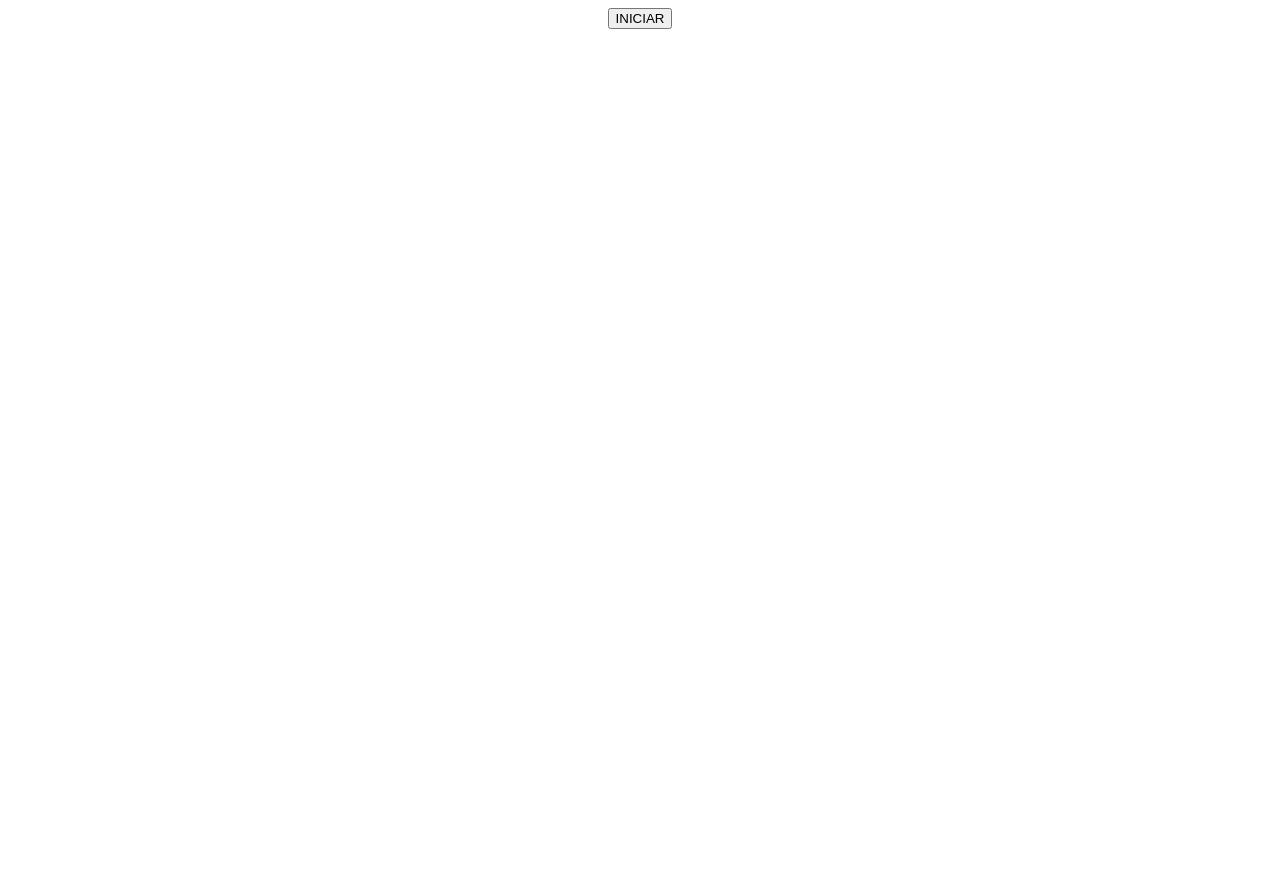
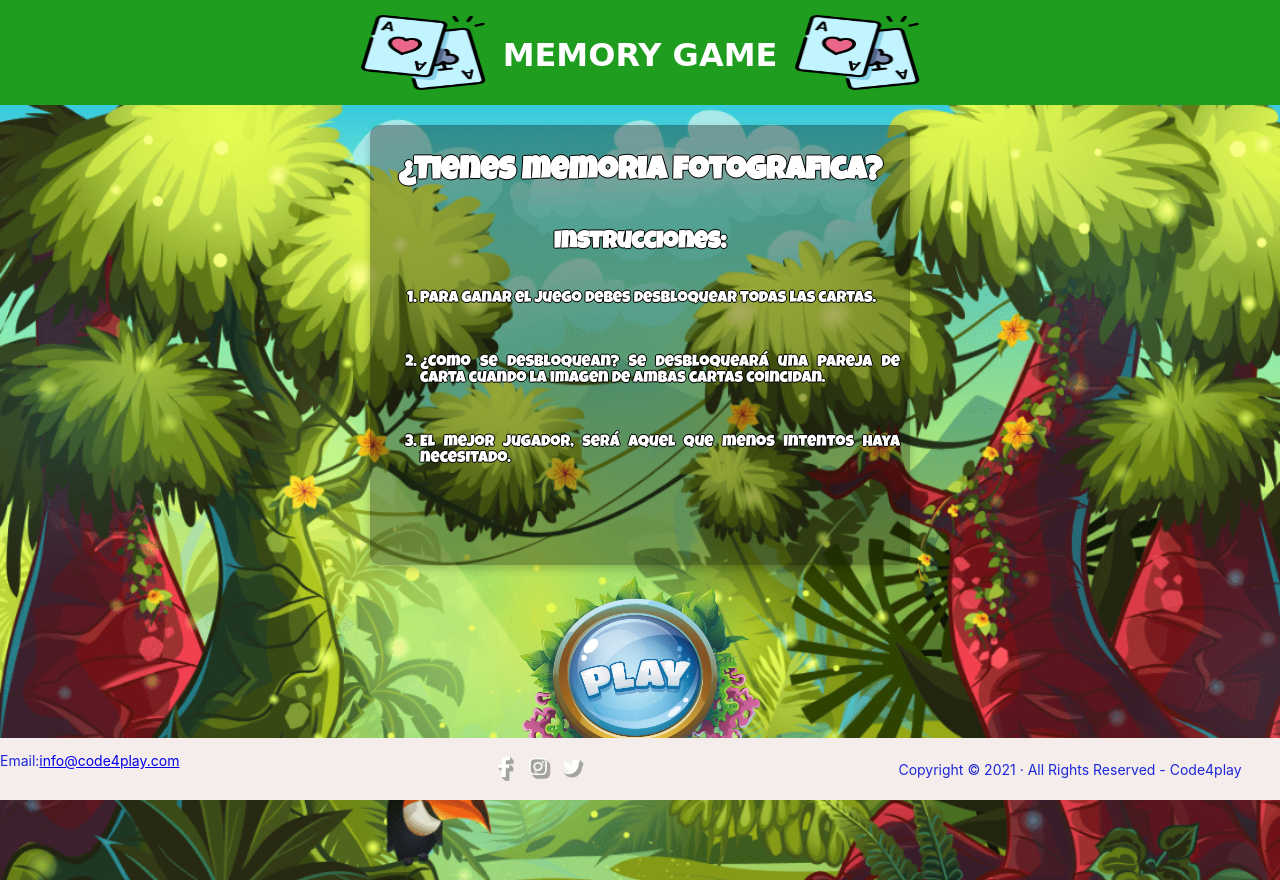
Before and after one commit to nuviba/juegoCartasMemoria, a plain HTML site: page index.html in a window 1280 px wide. Before the commit the page ends 843 px from the top, so only its background shows below. Drawn offline with Linux system fonts and the light colour scheme; a web font is replaced by a local one.

Commit message:
Creada landing page

```diff
--- a/index.html
+++ b/index.html
@@ -1,27 +1,66 @@
 <!DOCTYPE html>
 <html lang="en">
-<head>
-    <meta charset="UTF-8">
-    <meta http-equiv="X-UA-Compatible" content="IE=edge">
-    <meta name="viewport" content="width=device-width, initial-scale=1.0">
-    <title>Juego Memoria</title>
-    <link rel="stylesheet" href="./style.css">
+  <head>
+    <meta charset="UTF-8" />
+    <meta http-equiv="X-UA-Compatible" content="IE=edge" />
+    <meta name="viewport" content="width=device-width, initial-scale=1.0" />
+    <title>Memory Game</title>
+    <link rel="stylesheet" href="./style.css" />
+    <link rel="preconnect" href="https://fonts.googleapis.com" />
+    <link rel="preconnect" href="https://fonts.gstatic.com" crossorigin />
+    <link
+      href="https://fonts.googleapis.com/css2?family=Rampart+One&display=swap"
+      rel="stylesheet"
+    />
+    <link
+      href="https://fonts.googleapis.com/css2?family=Luckiest+Guy&family=Rampart+One&display=swap"
+      rel="stylesheet"
+    />
+  </head>
+  <body>
+    <header>
+      <div id="title">
+        <img src="./iconos/cartas.png" alt="cartas_icono" />
+        <h1>MEMORY GAME</h1>
+        <img src="./iconos/cartas.png" alt="cartas_icono" />
+      </div>
+    </header>
+    <main>
+      <div id="intro">
+        <h1>¿Tienes memoria fotografica?</h1>
+        <h2>Instrucciones:</h2>
+        <ol>
+          <li>Para ganar el juego debes desbloquear todas las cartas.</li></br></br></br>
+          <li>
+            ¿Como se desbloquean? Se desbloqueará una pareja de carta cuando la
+            imagen de ambas cartas coincidan.
+          </li></br></br></br>
+          <li>
+            El mejor jugador, será aquel que menos intentos haya necesitado.
+          </li>
+        </ol>
 
-</head>
+      </div>
 
-<body>
+      <div>
+        <a href="tablero.html">
+        <button id="play-button" type="button" onclick="mostrarTablero()"><img id="play-button-img"src="./iconos/play-button.png" alt="cartas_icono" /></button>
+      </a>
+    </div>
 
-<header>
-    <button type="button" onclick="mostrarTablero()" >INICIAR</button>
-</header>
-
-<main>
-    <div id=tablero></div>
-</main>
-
-<footer>
-
-</footer>
-</body>
-<script src="./index.js"></script>
+    </main>
+    <footer>
+      <div>
+        <p>Email:<a href="#">info@code4play.com</a><br /><br /></p>
+      </div>
+      <div id="social">
+        <a href="#"><img src="./iconos/facebook.png" alt="facebook" /></a>
+        <a href="#"><img src="./iconos/instagram.png" alt="instagram" /></a>
+        <a href="#"><img src="./iconos/twitter.png" alt="twitter" /></a>
+      </div>
+      <div class="copyright">
+        <p>Copyright © 2021 · All Rights Reserved - Code4play</p>
+      </div>
+    </footer>
+  </body>
 </html>
--- a/index.js
+++ b/index.js
@@ -1,34 +1,37 @@
+//pendiente de cambiar api y modificar llamada
 
-//pendiente de cambiar api y modificar llamada
-function mostrarTablero (){
-    fetch('https://botw-compendium.herokuapp.com/api/v2').then((res)=>res.json()).then(function cogerData(data){
+fetch("https://botw-compendium.herokuapp.com/api/v2")
+  .then((res) => res.json())
+  .then(function cogerData(data) {
+    let catObject;
+    catObject = data.data.creatures.non_food;
 
-            let catObject;
-            catObject=data.data.creatures.non_food;
-
-            document.getElementById("tablero").innerHTML="";
+    document.getElementById("tablero").innerHTML = "";
     //generamos una array de posiciones aleatorias con parejas
-            let posiciones= genPosRan();
+    let posiciones = genPosRan();
     //recorremos las posiciones
-        for (let i=0;i<posiciones.length;i++){
+    for (let i = 0; i < posiciones.length; i++) {
       //para cada posición mostramos una carta
       templateCard(i, catObject[posiciones[i]]);
     }
-})}
+  });
 
 //función para crear las cartas individuales
-function templateCard(id, objeto){
-
-    document.getElementById("tablero").innerHTML+="<div class=card id="+id+"></div>";
-    document.getElementById("tablero").style.margin="10px";
-    document.getElementById("tablero").style.marginBottom="10px";
-    document.getElementById(id).innerHTML+=`<img src=${objeto.image} alt="zelda objet">`;
-
+function templateCard(id, objeto) {
+  document.getElementById("tablero").innerHTML +=
+    "<div class=card id=" + id + "></div>";
+  document.getElementById("tablero").style.margin = "10px";
+  document.getElementById("tablero").style.marginBottom = "10px";
+  document.getElementById(
+    id
+  ).innerHTML += `<img src=${objeto.image} alt="zelda objet">`;
 }
 
 //generamos las posiciones en el tablero duplicando las cartas y de forma aleatoria
-function genPosRan(){
-    let arrayOriginal = [0,0,1,1,2,2,3,3,4,4,5,5,6,6,7,7];
-    arrayOriginal.sort(function() { return Math.random() - 0.5 });
-    return(arrayOriginal)
+function genPosRan() {
+  let arrayOriginal = [0, 0, 1, 1, 2, 2, 3, 3, 4, 4, 5, 5, 6, 6, 7, 7];
+  arrayOriginal.sort(function () {
+    return Math.random() - 0.5;
+  });
+  return arrayOriginal;
 }
--- a/style.css
+++ b/style.css
@@ -1,16 +1,16 @@
-header {
+/* header {
   display: flex;
   justify-content: space-around;
-}
-main {
+} */
+/* main {
   background-repeat: no-repeat;
   background-attachment: fixed;
   background-size: cover;
   height: max-content;
-  min-height: 800px;
+  min-height: 200px;
   border: solid white;
   border-radius: 10px;
-}
+} */
 #tablero {
   display: flex;
   flex-wrap: wrap;
@@ -30,3 +30,121 @@ main {
   justify-content: space-between;
   margin-bottom: 10px;
 }
+
+/* ------------- Landing page - Start Game --------------*/
+body {
+  margin: 0px;
+}
+
+header {
+  background-color: #1f9d1f;
+  color: white;
+  display: flex;
+  justify-content: center;
+  align-items: center;
+  font-family: -apple-system, BlinkMacSystemFont, "Segoe UI", Roboto, Oxygen,
+    Ubuntu, Cantarell, "Open Sans", "Helvetica Neue", sans-serif;
+  margin: 0px;
+  padding: 15px 0px 15px 0px;
+  min-height: 75px;
+}
+
+#title {
+  display: flex;
+}
+
+header img {
+  width: 130px;
+  height: 75px;
+}
+header h1 {
+  margin-bottom: 0px;
+  padding-right: 15px;
+  padding-left: 15px;
+  font-family: "Rampart One", cursive;
+}
+main {
+  display: grid;
+  justify-content: space-around;
+  justify-items: center;
+  flex-direction: column;
+  background-image: url("./media/fondoweb.png");
+  background-repeat: no-repeat;
+  background-size: cover;
+  min-height: 80%;
+  width: 100%;
+  height: auto;
+  position: absolute;
+}
+#intro {
+  border-color: black;
+  color: white;
+  background-color: rgba(3, 9, 2, 0.345);
+  font-family: "Luckiest Guy", cursive;
+  width: 520px;
+  height: 420px;
+  border-radius: 10px;
+  box-shadow: 0 4px 8px 0 rgba(0, 0, 0, 0.2);
+  display: flex;
+  flex-direction: column;
+  margin-bottom: 20px;
+  margin-top: 20px;
+  align-items: center;
+  text-align: justify;
+  padding: 10px;
+  margin-bottom: 10px;
+  text-shadow: -1px 0 black, 0 1px black, 1px 0 black, 0 -1px black;
+}
+footer {
+  background-color: #f5ecec;
+  max-width: 100%;
+  width: 100%;
+  margin: 0%;
+  margin-top: 8%;
+  /* padding: 10px 0px 0px 15px; */
+  columns: 3;
+  display: flex;
+  justify-content: space-between;
+  align-items: center;
+  text-align: center;
+  font-family: -apple-system, BlinkMacSystemFont, "Segoe UI", Roboto, Oxygen,
+    Ubuntu, Cantarell, "Open Sans", "Helvetica Neue", sans-serif;
+  font-size: 14px;
+  color: rgb(28, 40, 218);
+  font-style: unset;
+  margin-bottom: 0px;
+  padding-bottom: 0px;
+  position: fixed;
+  position: 0;
+  bottom: 0;
+}
+
+#social {
+  text-align: center;
+}
+#social p {
+  margin-top: 0%;
+  margin-bottom: 0%;
+}
+
+#social img {
+  width: 30px;
+  height: 30px;
+}
+.copyright {
+  margin-right: 3%;
+}
+
+/* ---- Button -----*/
+#play-button {
+  border: 0;
+  border-color: none;
+  background-color: Transparent;
+  background-repeat: no-repeat;
+  border: none;
+  margin-bottom: 100px;
+}
+#play-button-img {
+  height: 200px;
+  width: 240px;
+}
```
Also changed, not shown: tablero.html (added, +44 -0 lines), iconos/cartas.png (added), iconos/facebook.png (added), iconos/instagram.png (added), iconos/play-button.png (added), iconos/twitter.png (added), media/fondoweb.png (added), 1 other file. Lines whose indentation alone changed are shown as unchanged.
